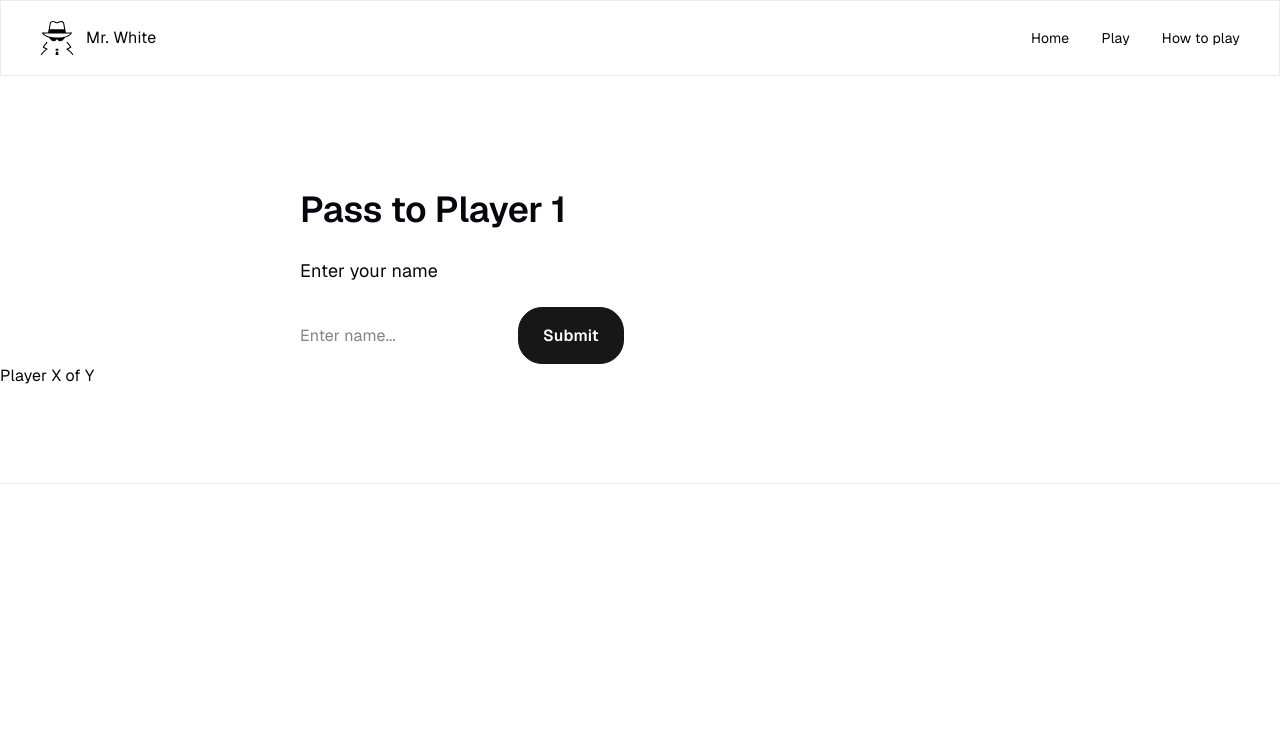
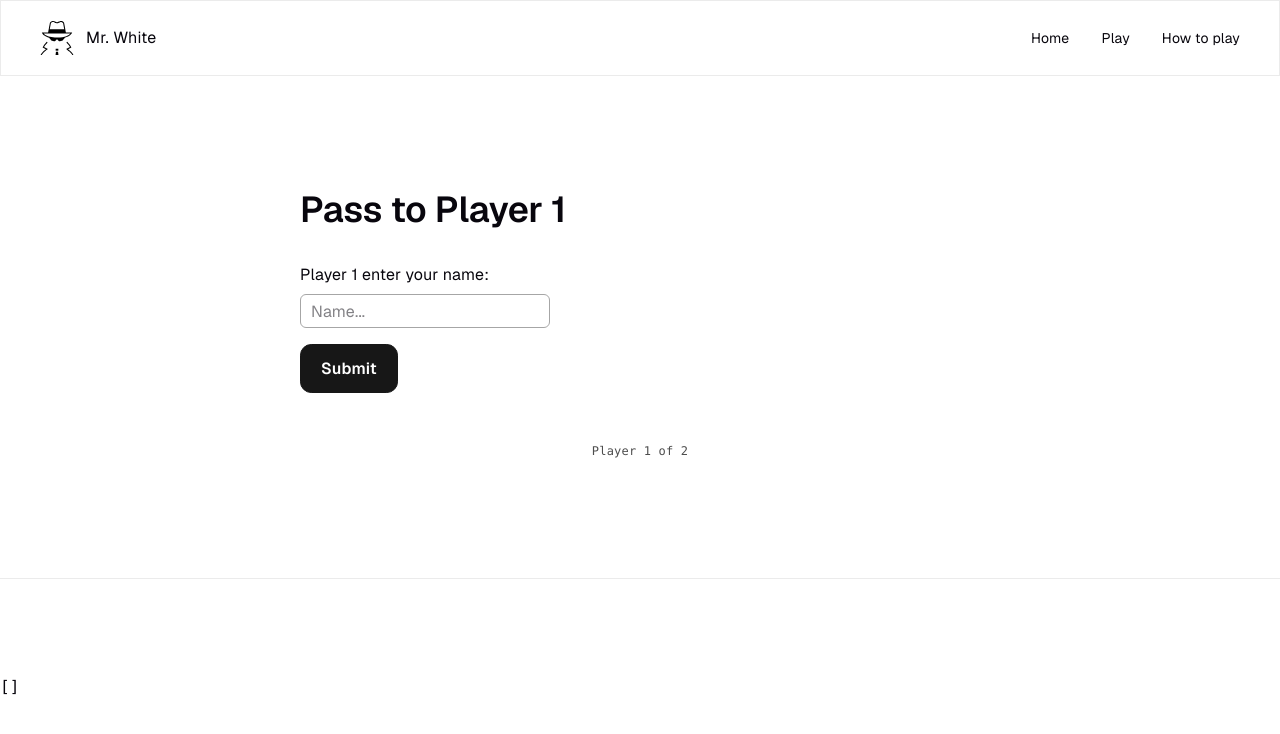
Before and after one commit to njpsmith/mr-white, a React (Vite) app: page /play in a window 1280 px wide. Both pictures are taken after a click on the button "Start round →". Shown: the top 734 px of the page. Built offline with nearby package versions, Linux system fonts and the light colour scheme.

Commit message:
Added player name entry

```diff
--- a/src/pages/Play/Play.tsx
+++ b/src/pages/Play/Play.tsx
@@ -5,12 +5,16 @@ import AssignRolesAndWords from "./gameSteps/AssignRolesAndWords";
 import type { GameStage } from "../../types/types";
 
 const Play = () => {
-  const [playerCount, setPlayerCount] = useState(6);
+  const [playerCount, setPlayerCount] = useState(2);
+  const [currentPlayerNumber, setCurrentPlayerNumber] = useState(1);
   const [selectedCategories, setSelectedCategories] = useState<string[]>([
     ...categories,
   ]);
 
-  const [gameStep, setGameStep] = useState<GameStage>("setup");
+  const [currentPlayerName, setCurrentPlayerName] = useState("");
+  const [playerNames, setPlayerNames] = useState([]);
+
+  const [gameStep, setGameStep] = useState<GameStage>("stage_1_setup");
 
   const toggleCategory = (category: string) => {
     setSelectedCategories(
@@ -21,24 +25,92 @@ const Play = () => {
     );
   };
 
-  const startRound = () => {
-    setGameStep("assignRolesAndWords");
+  const nextStep = () => {
+    switch (gameStep) {
+      case "stage_1_setup":
+        setGameStep("stage_2_assignRolesAndWords");
+        break;
+      case "stage_2_assignRolesAndWords":
+        setGameStep("stage_3_vote");
+        break;
+
+      case "stage_3_vote":
+        setGameStep("stage_4_reveal");
+        break;
+
+      case "stage_4_reveal":
+        setGameStep("stage_5_gameOver");
+        break;
+
+      case "stage_5_gameOver":
+        setGameStep("stage_1_setup");
+        break;
+    }
+  };
+
+  const checkAllPlayerNamesEntered = () => {
+    if (currentPlayerNumber === playerCount) {
+      return true;
+    } else {
+      return false;
+    }
+  };
+
+  const advanceCurrentPlayerNumber = () => {
+    setCurrentPlayerNumber((prevState) => prevState + 1);
+  };
+
+  const handleCurrentPlayerNameSubmit = (
+    e: React.FormEvent<HTMLFormElement>,
+  ) => {
+    e.preventDefault();
+
+    // Don't add empty names
+    if (!currentPlayerName.trim()) return;
+
+    setPlayerNames((playerNames) => [...playerNames, currentPlayerName]);
+
+    setCurrentPlayerName("");
+
+    const allPlayerNamesEntered = checkAllPlayerNamesEntered();
+    if (allPlayerNamesEntered) {
+      nextStep();
+    } else {
+      advanceCurrentPlayerNumber();
+    }
   };
 
   return (
     <>
-      {gameStep === "setup" && (
+      {gameStep === "stage_1_setup" && (
         <GameSetup
           playerCount={playerCount}
           setPlayerCount={setPlayerCount}
           selectedCategories={selectedCategories}
           categories={categories}
           toggleCategory={toggleCategory}
-          startRound={startRound}
+          startRound={nextStep}
         />
       )}
 
-      {gameStep === "assignRolesAndWords" && <AssignRolesAndWords />}
+      {gameStep === "stage_2_assignRolesAndWords" && (
+        <AssignRolesAndWords
+          playerCount={playerCount}
+          currentPlayerNumber={currentPlayerNumber}
+          currentPlayerName={currentPlayerName}
+          setCurrentPlayerName={setCurrentPlayerName}
+          nextStep={nextStep}
+          handleSubmit={handleCurrentPlayerNameSubmit}
+        />
+      )}
+
+      {gameStep === "stage_3_vote" && <div>Stage 3</div>}
+
+      {gameStep === "stage_4_reveal" && <div>Stage 4</div>}
+
+      {gameStep === "stage_5_gameOver" && <div>Stage 5</div>}
+
+      <pre>{JSON.stringify(playerNames, null, 2)}</pre>
     </>
   );
 };
--- a/src/pages/Play/gameSteps/AssignRolesAndWords.tsx
+++ b/src/pages/Play/gameSteps/AssignRolesAndWords.tsx
@@ -1,20 +1,53 @@
-const AssignRolesAndWords = ({}) => (
+const AssignRolesAndWords = ({
+  playerCount,
+  currentPlayerNumber,
+  currentPlayerName,
+  setCurrentPlayerName,
+  handleSubmit,
+}: {
+  playerCount: number;
+  currentPlayer: number;
+  submitPlayerName: () => void;
+  handleSubmit: () => void;
+  setCurrentPlayerName: () => void;
+  currentPlayerName: string;
+  currentPlayerNumber: number;
+}) => (
   <>
     <section className="pt-16 pb-16 mb-16 md:pb-24 md:mb-24 border-divider">
-      <div className="px-5 container-narrow">
+      <div className="px-5 mb-12 container-narrow">
         <h2 className="font-semibold tracking-tight | mt-8 md:mt-12 | text-[2.5rem] sm:text-[3.5rem] md:text-[4.5rem]">
-          Pass to Player 1
+          Pass to Player {currentPlayerNumber}
         </h2>
 
-        <p>Enter your name</p>
+        <form onSubmit={handleSubmit}>
+          <div className="field-group">
+            <label htmlFor="player_name">
+              Player {currentPlayerNumber} enter your name:
+            </label>
 
-        <input type="text" name="player_1_name" placeholder="Enter name..." />
+            <input
+              type="text"
+              id="player_name"
+              name="player_name"
+              placeholder="Name..."
+              value={currentPlayerName}
+              onChange={(e) => setCurrentPlayerName(e.target.value)}
+            />
+          </div>
 
-        <button type="submit" className="btn btn-primary">
-          Submit
-        </button>
+          <button
+            type="submit"
+            className="btn btn-primary w-full min-[601px]:w-auto"
+          >
+            Submit
+          </button>
+        </form>
       </div>
-      Player X of Y
+
+      <p className="note">
+        Player {currentPlayerNumber} of {playerCount}
+      </p>
     </section>
   </>
 );
--- a/src/services/wordsApi.ts
+++ b/src/services/wordsApi.ts
@@ -205,7 +205,7 @@ export const words: WordCategory[] = [
       },
       {
         civilianWord: "Sushi",
-        undercoverWord: "Sashimi",
+        undercoverWord: "Ramen",
       },
       {
         civilianWord: "Burger",
--- a/src/styles/App.scss
+++ b/src/styles/App.scss
@@ -249,14 +249,14 @@ input {
 
 .btn {
   border: 1px solid;
-  padding: 16px 24px;
+  padding: 12px 20px;
   transition:
     transform 80ms,
     background-color 0.12s,
     color 0.12s,
     box-shadow 0.12s;
   font-weight: 600;
-  border-radius: 1.5rem;
+  border-radius: 0.7rem;
   display: inline-flex;
   align-items: center;
   justify-content: center;
@@ -321,3 +321,39 @@ input {
     font-size: 13px;
   }
 }
+
+.field-group {
+  margin: calc(var(--spacing) * 8) 0 calc(var(--spacing) * 4);
+
+  label,
+  input {
+    display: block;
+  }
+
+  input {
+    min-width: 250px;
+    border-radius: 0.375rem;
+    border: 1px solid #a6a6a6;
+    padding: 5px 10px 3px;
+
+    @media (max-width: 600px) {
+      width: 100%;
+    }
+
+    &:focus {
+      // box-shadow: 0 0 0 4px #008dc866;
+    }
+  }
+
+  label + input {
+    margin-top: 0.5rem;
+  }
+}
+
+.note {
+  text-align: center;
+  color: #4d4d4d;
+  font-family:
+    "Geist Mono", ui-monospace, SFMono-Regular, Menlo, Monaco, monospace;
+  font-size: 12px;
+}
--- a/src/styles/index.css
+++ b/src/styles/index.css
@@ -19,6 +19,8 @@
   --mono: ui-monospace, Consolas, monospace;
 
   --color-hairline: #ebebeb;
+
+  --spacing: 0.25rem;
 
   font: 18px/145% var(--sans);
   letter-spacing: 0.18px;
--- a/src/types/types.ts
+++ b/src/types/types.ts
@@ -1,6 +1,6 @@
 export type GameStage =
-  | "setup"
-  | "assignRolesAndWords"
-  | "vote"
-  | "reveal"
-  | "gameOver";
+  | "stage_1_setup"
+  | "stage_2_assignRolesAndWords"
+  | "stage_3_vote"
+  | "stage_4_reveal"
+  | "stage_5_gameOver";
```
Also changed, not shown: 1 other file (tests, documents, lock files or other folders).
